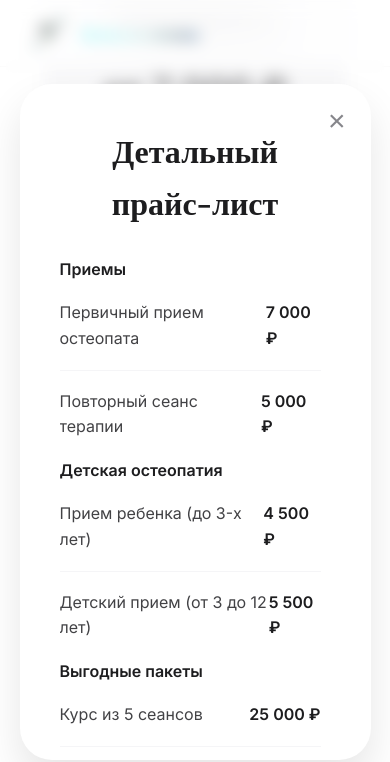
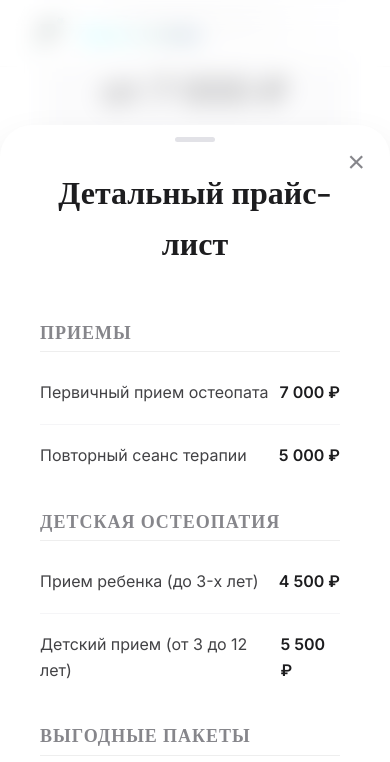
Before and after one commit to galeleo56-bit/almazcinic, a plain HTML site: page Сайт/index.html in a window 390 px wide. Both pictures are taken after a click on the button "Посмотреть полный прайс". Shown: the part 6187-6949 px from the top of the page. Drawn offline with nearby package versions, Linux system fonts and the light colour scheme; a web font is replaced by a local one.

Commit message:
style.css

```diff
--- a/Сайт/style.css
+++ b/Сайт/style.css
@@ -690,3 +690,108 @@ body {
         text-align: center;
     }
 }
+/* Заголовок категории в прайсе */
+.category-title {
+    font-family: 'Playfair Display', serif;
+    font-size: 18px;
+    color: #86868b;
+    margin: 20px 0 10px 0;
+    text-transform: uppercase;
+    letter-spacing: 1px;
+    border-bottom: 1px solid #eee;
+    padding-bottom: 5px;
+}
+
+/* Анимация появления строки */
+.price-row {
+    opacity: 0;
+    transform: translateY(10px);
+    animation: fadeInUp 0.4s ease forwards;
+}
+
+@keyframes fadeInUp {
+    to {
+        opacity: 1;
+        transform: translateY(0);
+    }
+}
+/* 1. Обновляем оверлей для более мягкого размытия */
+.modal-overlay {
+    background: rgba(255, 255, 255, 0.6); /* Более светлый и прозрачный */
+    backdrop-filter: blur(12px) saturate(150%);
+}
+
+/* 2. Адаптивность контейнера */
+.modal-container {
+    transition: transform 0.5s cubic-bezier(0.32, 0, 0.18, 1), opacity 0.4s ease;
+    transform: translateY(0) scale(0.9); /* Для десктопа оставляем легкий зум */
+}
+
+/* МОБИЛЬНАЯ ВЕРСИЯ (Эффект выплывающей шторки) */
+@media (max-width: 768px) {
+    .modal-container {
+        position: fixed;
+        bottom: 0;
+        left: 0;
+        right: 0;
+        width: 100%;
+        border-radius: 32px 32px 0 0; /* Скругляем только верхние углы */
+        transform: translateY(100%); /* Прячем полностью за нижний край экрана */
+        max-height: 90vh;
+    }
+
+    .modal-overlay.active .modal-container {
+        transform: translateY(0); /* Выезжает снизу вверх */
+    }
+
+    /* Добавляем "ручку" сверху, чтобы пользователь понимал, что окно можно сдвинуть/закрыть */
+    .modal-container::before {
+        content: "";
+        position: absolute;
+        top: 12px;
+        left: 50%;
+        transform: translateX(-50%);
+        width: 40px;
+        height: 5px;
+        background: #e2e2e7;
+        border-radius: 10px;
+    }
+}
+/* Класс для элементов, которые должны плавно появиться */
+.reveal {
+    opacity: 0;
+    transform: translateY(30px);
+    transition: all 0.8s cubic-bezier(0.22, 1, 0.36, 1);
+}
+
+/* Класс, который JS добавит при скролле */
+.reveal-visible {
+    opacity: 1;
+    transform: translateY(0);
+}
+@keyframes heroFadeUp {
+    from {
+        opacity: 0;
+        transform: translateY(20px);
+        filter: blur(5px); /* Добавляем легкое размытие для премиальности */
+    }
+    to {
+        opacity: 1;
+        transform: translateY(0);
+        filter: blur(0);
+    }
+}
+
+.hero-title {
+    animation: heroFadeUp 1.2s cubic-bezier(0.22, 1, 0.36, 1) forwards;
+}
+
+.hero-subtitle {
+    opacity: 0; /* Сначала скрываем */
+    animation: heroFadeUp 1.2s cubic-bezier(0.22, 1, 0.36, 1) 0.3s forwards; /* Задержка 0.3с */
+}
+
+.hero-button {
+    opacity: 0;
+    animation: heroFadeUp 1.2s cubic-bezier(0.22, 1, 0.36, 1) 0.6s forwards; /* Задержка 0.6с */
+}
```
